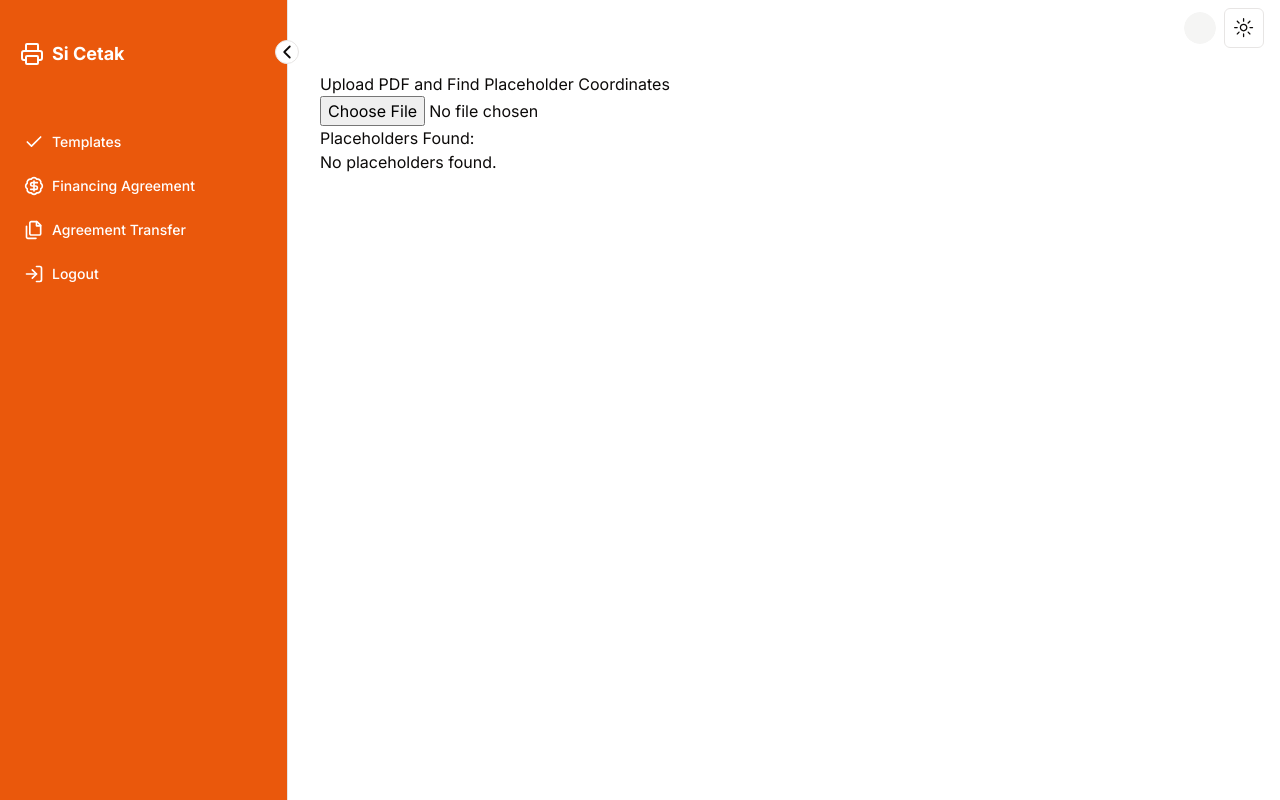
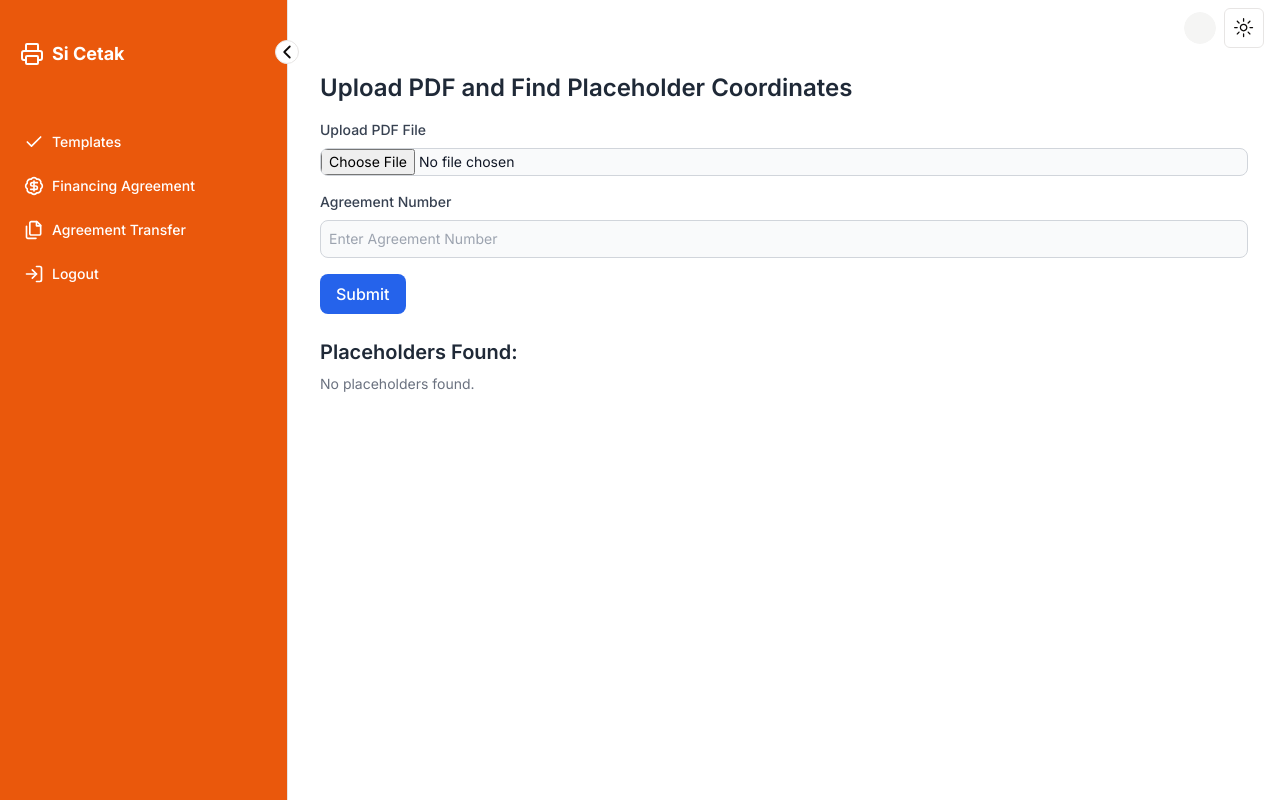
Before and after one commit to raflidewanto/sicetak, a Next.js app: page /dashboard/upload in a window 1280 px wide. Built offline with nearby package versions, Linux system fonts and the light colour scheme.

Commit message:
wip upload pdf

```diff
--- a/app/dashboard/upload/page.tsx
+++ b/app/dashboard/upload/page.tsx
@@ -3,10 +3,15 @@
 import PageContainer from '@/components/layout/page-container';
 import { usePDFJS } from '@/hooks/use-pdfjs';
 import React, { useState } from 'react';
+import axios from 'axios';
+import { getErrorMessage } from '@/utils/error';
+import { useUpload } from '@/features/templates/mutations/use-upload';
 
 export default function PDFPlaceholderPage() {
   const [file, setFile] = useState<File | null>(null);
+  const [agreementNumber, setAgreementNumber] = useState<string>('');
   const [bracketCoordinates, setBracketCoordinates] = useState<{ placeholder: string; x: number; y: number }[]>([]);
+  const uploadMutation = useUpload();
 
   const onLoadPDFJS = async (pdfjs: any) => {
     if (!file) return;
@@ -22,9 +27,9 @@ export default function PDFPlaceholderPage() {
       for (let pageNumber = 1; pageNumber <= pdfDocument.numPages; pageNumber++) {
         const page = await pdfDocument.getPage(pageNumber);
         const textContent = await page.getTextContent();
-        const viewport = page.getViewport({ scale: 1 }); // Get the page height from the viewport
+        const viewport = page.getViewport({ scale: 1 });
         const pageHeight = viewport.height;
-        const scaleFactor = viewport.scale; // Use this scale factor for adjustments
+        const scaleFactor = viewport.scale;
 
         let accumulatedText = '';
         let itemCoordinates: { str: string; x: number; y: number }[] = [];
@@ -32,8 +37,8 @@ export default function PDFPlaceholderPage() {
         textContent.items.forEach((item: any) => {
           const str = item.str;
 
-          const x = item.transform[4] * scaleFactor;
-          const y = pageHeight - item.transform[5] * scaleFactor - 46; // Experiment with the `- 44` offset
+          const x = item.transform[4] * scaleFactor + 10;
+          const y = pageHeight - item.transform[5] * scaleFactor - 46; // Experiment with the `- 46` offset
 
           accumulatedText += str;
           itemCoordinates.push({ str, x, y });
@@ -68,7 +73,6 @@ export default function PDFPlaceholderPage() {
       }
 
       setBracketCoordinates(allBracketCoordinates);
-      console.log('Placeholder Extraction completed.');
       console.log('Collected Placeholder Coordinates:', allBracketCoordinates);
     };
 
@@ -85,23 +89,78 @@ export default function PDFPlaceholderPage() {
     }
   };
 
+  const handleSubmit = async (event: React.FormEvent) => {
+    event.preventDefault();
+    if (!file || !agreementNumber) return;
+
+    const formData = new FormData();
+    formData.append('File', file);
+    formData.append('agreementNumber', agreementNumber);
+    formData.append('coordinates', JSON.stringify(bracketCoordinates));
+
+    uploadMutation.mutate(formData, {
+      onSuccess: () => {
+        console.log('success upload');
+      },
+      onError: (error) => {
+        console.error('error', error.message);
+      }
+    });
+  };
+
   return (
     <PageContainer>
-      <h1>Upload PDF and Find Placeholder Coordinates</h1>
-      <input type="file" accept=".pdf" onChange={handleFileChange} />
+      <h1 className="mb-4 text-2xl font-semibold text-gray-800">Upload PDF and Find Placeholder Coordinates</h1>
+      <form onSubmit={handleSubmit} className="space-y-4">
+        <div className="space-y-2">
+          <label htmlFor="pdf-file" className="block text-sm font-medium text-gray-700">
+            Upload PDF File
+          </label>
+          <input
+            id="pdf-file"
+            type="file"
+            accept=".pdf"
+            onChange={handleFileChange}
+            className="block w-full cursor-pointer rounded-lg border border-gray-300 bg-gray-50 text-sm text-gray-900 focus:border-transparent focus:outline-none focus:ring-2 focus:ring-blue-500"
+          />
+        </div>
 
-      <div>
-        <h2>Placeholders Found:</h2>
+        <div className="space-y-2">
+          <label htmlFor="agreement-number" className="block text-sm font-medium text-gray-700">
+            Agreement Number
+          </label>
+          <input
+            id="agreement-number"
+            type="text"
+            value={agreementNumber}
+            onChange={(e) => setAgreementNumber(e.target.value)}
+            className="block w-full rounded-lg border border-gray-300 bg-gray-50 p-2 text-sm focus:border-transparent focus:outline-none focus:ring-2 focus:ring-blue-500"
+            placeholder="Enter Agreement Number"
+            required
+          />
+        </div>
+
+        <button
+          type="submit"
+          className="rounded-lg bg-blue-600 px-4 py-2 font-medium text-white hover:bg-blue-700 focus:outline-none focus:ring-2 focus:ring-blue-500 focus:ring-opacity-50"
+        >
+          Submit
+        </button>
+      </form>
+
+      <div className="mt-6">
+        <h2 className="text-xl font-semibold text-gray-800">Placeholders Found:</h2>
         {bracketCoordinates.length > 0 ? (
-          <ul>
+          <ul className="mt-4 space-y-2">
             {bracketCoordinates.map((bracket, index) => (
-              <li key={index}>
-                Placeholder: [{bracket.placeholder}], X: {bracket.x}, Y: {bracket.y}
+              <li key={index} className="text-sm text-gray-600">
+                <strong>Placeholder:</strong> {bracket.placeholder}, <strong>X:</strong> {bracket.x},{' '}
+                <strong>Y:</strong> {bracket.y}
               </li>
             ))}
           </ul>
         ) : (
-          <p>No placeholders found.</p>
+          <p className="mt-2 text-sm text-gray-500">No placeholders found.</p>
         )}
       </div>
     </PageContainer>
--- /dev/null
+++ b/features/templates/mutations/api.ts
@@ -0,0 +1,23 @@
+import apiResolver from '@/utils/api';
+import Axios from 'axios';
+
+const axios = Axios.create({
+  baseURL: 'http://localhost:9500/api'
+});
+
+export type PDFInfo = {
+  placeholder: string;
+  x: string;
+  y: string;
+};
+
+export async function printUsersPDF(formData: FormData) {
+  return apiResolver(() =>
+    axios.post('/print', formData, {
+      headers: {
+        'Content-Type': 'multipart/form-data'
+      },
+      method: 'POST'
+    })
+  );
+}
--- /dev/null
+++ b/features/templates/mutations/use-upload.ts
@@ -0,0 +1,11 @@
+import { QueryClient, useMutation } from '@tanstack/react-query';
+import { printUsersPDF } from './api';
+
+export function useUpload() {
+  const queryClient = new QueryClient();
+  return useMutation({
+    mutationFn: printUsersPDF,
+    mutationKey: ['pdf'],
+    onSuccess: () => queryClient.invalidateQueries()
+  });
+}
```
Also changed, not shown: 1 other file (tests, documents, lock files or other folders).
